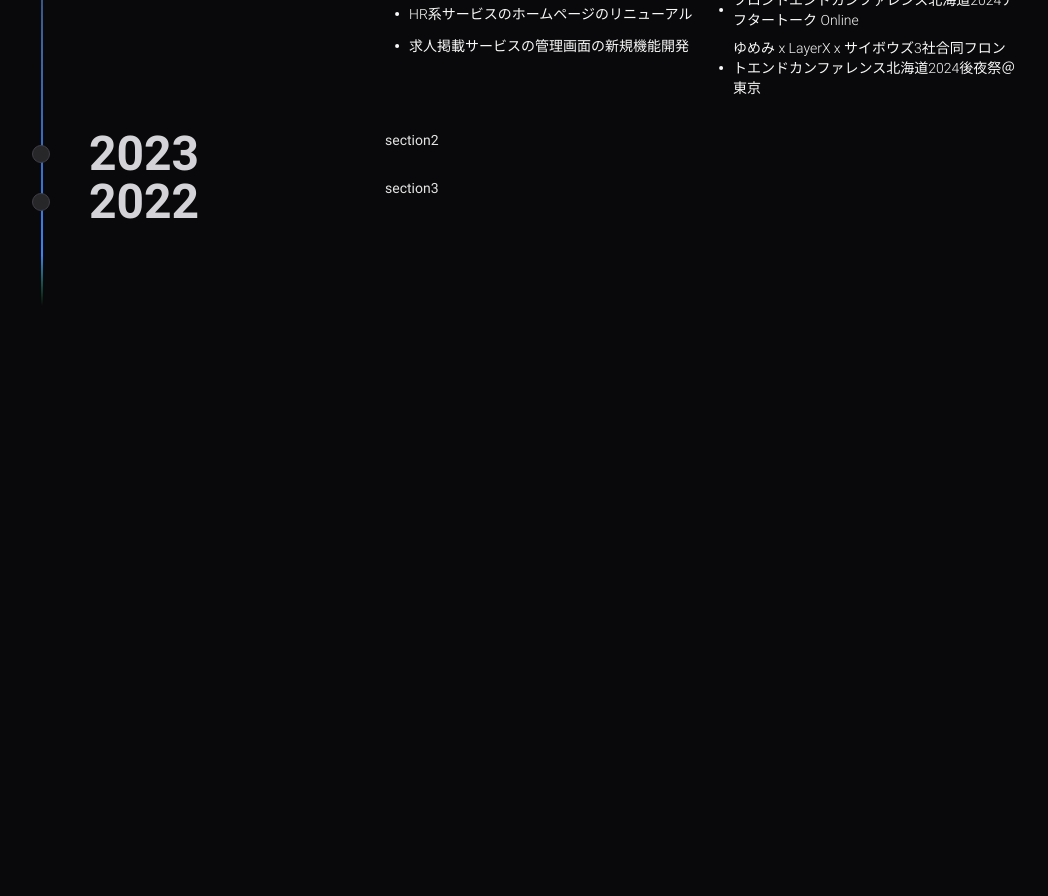
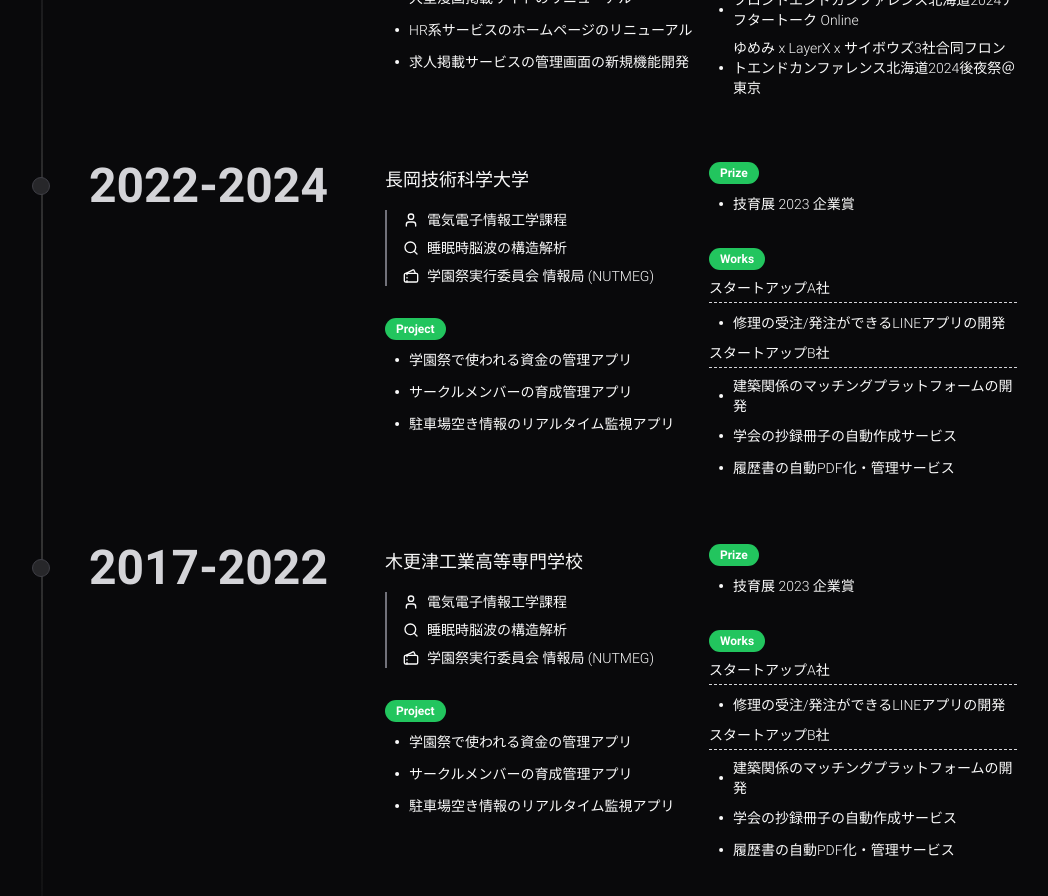
Before and after one commit to imaimai17468/imaimai-portfolio-2nd, a Next.js app: page /about in a window 1280 px wide. Shown: the part 1000-1896 px from the top of the page, without its empty margins (119-1167 px from the left). Before the commit the page ends 1306 px from the top, so only its background shows below. Built offline with nearby package versions, Linux system fonts and the light colour scheme.

Commit message:
Refactor History component in About section; enhance layout and content structure. Updated experience entries to include new projects and awards, improved spacing, and added new icons for better visual representation.

```diff
--- a/src/components/feature/about/history/index.tsx
+++ b/src/components/feature/about/history/index.tsx
@@ -1,12 +1,13 @@
 import { Badge } from "@/components/ui/badge";
 import { Timeline } from "@/components/ui/timeline";
-import { Dot, MonitorIcon, Tickets, UserIcon } from "lucide-react";
+import { Dot, MonitorIcon, Search, Tickets, UserIcon } from "lucide-react";
 
 const data = [
   {
     title: "2024 -",
     content: (
-      <div className="grid grid-cols-2 gap-4 mb-8">
+      <div className="grid grid-cols-2 gap-4 mb-16">
+        <div className="flex flex-col gap-8">
           <div className="flex flex-col gap-4">
             <h3 className="text-lg mt-1">株式会社ゆめみ</h3>
             <ul className="flex flex-col gap-2 pl-4 border-l-2 border-zinc-500 text-sm">
@@ -23,6 +24,7 @@ const data = [
                 <p>技育プロジェクト担当</p>
               </li>
             </ul>
+          </div>
           <div className="flex flex-col gap-2">
             <Badge className="bg-green-500 text-white w-fit">Project</Badge>
             <ul className="flex flex-col gap-2 text-sm">
@@ -78,18 +80,160 @@ const data = [
     ),
   },
   {
-    title: "2023",
+    title: "2022-2024",
     content: (
-      <div>
-        <p className="text-neutral-800 dark:text-neutral-200 text-xs md:text-sm font-normal mb-4">section2</p>
+      <div className="grid grid-cols-2 gap-4 mb-16">
+        <div className="flex flex-col gap-8">
+          <div className="flex flex-col gap-4">
+            <h3 className="text-lg mt-1">長岡技術科学大学</h3>
+            <ul className="flex flex-col gap-2 pl-4 border-l-2 border-zinc-500 text-sm">
+              <li className="flex gap-2 items-center">
+                <UserIcon className="w-4 h-4" />
+                <p>電気電子情報工学課程</p>
+              </li>
+              <li className="flex gap-2 items-center">
+                <Search className="w-4 h-4" />
+                <p>睡眠時脳波の構造解析</p>
+              </li>
+              <li className="flex gap-2 items-center">
+                <Tickets className="w-4 h-4" />
+                <p>学園祭実行委員会 情報局 (NUTMEG)</p>
+              </li>
+            </ul>
+          </div>
+          <div className="flex flex-col gap-2">
+            <Badge className="bg-green-500 text-white w-fit">Project</Badge>
+            <ul className="flex flex-col gap-2 text-sm">
+              <li className="flex items-center">
+                <Dot />
+                <p>学園祭で使われる資金の管理アプリ</p>
+              </li>
+              <li className="flex items-center">
+                <Dot />
+                <p>サークルメンバーの育成管理アプリ</p>
+              </li>
+              <li className="flex items-center">
+                <Dot />
+                <p>駐車場空き情報のリアルタイム監視アプリ</p>
+              </li>
+            </ul>
+          </div>
+        </div>
+        <div className="flex flex-col gap-8">
+          <div className="flex flex-col gap-2">
+            <Badge className="bg-green-500 text-white w-fit">Prize</Badge>
+            <ul className="flex flex-col gap-2 text-sm">
+              <li className="flex items-center">
+                <Dot className="shrink-0" />
+                <p>技育展 2023 企業賞</p>
+              </li>
+            </ul>
+          </div>
+          <div className="flex flex-col gap-2">
+            <Badge className="bg-green-500 text-white w-fit">Works</Badge>
+            <p className="text-sm border-b border-zinc-300 pb-1 border-dashed">スタートアップA社</p>
+            <ul className="flex flex-col gap-2 text-sm">
+              <li className="flex items-center">
+                <Dot className="shrink-0" />
+                <p>修理の受注/発注ができるLINEアプリの開発</p>
+              </li>
+            </ul>
+            <p className="text-sm border-b border-zinc-300 pb-1 border-dashed">スタートアップB社</p>
+            <ul className="flex flex-col gap-2 text-sm">
+              <li className="flex items-center">
+                <Dot className="shrink-0" />
+                <p>建築関係のマッチングプラットフォームの開発</p>
+              </li>
+              <li className="flex items-center">
+                <Dot className="shrink-0" />
+                <p>学会の抄録冊子の自動作成サービス</p>
+              </li>
+              <li className="flex items-center">
+                <Dot className="shrink-0" />
+                <p>履歴書の自動PDF化・管理サービス</p>
+              </li>
+            </ul>
+          </div>
+        </div>
       </div>
     ),
   },
   {
-    title: "2022",
+    title: "2017-2022",
     content: (
-      <div>
-        <p className="text-neutral-800 dark:text-neutral-200 text-xs md:text-sm font-normal mb-4">section3</p>
+      <div className="grid grid-cols-2 gap-4 mb-16">
+        <div className="flex flex-col gap-8">
+          <div className="flex flex-col gap-4">
+            <h3 className="text-lg mt-1">木更津工業高等専門学校</h3>
+            <ul className="flex flex-col gap-2 pl-4 border-l-2 border-zinc-500 text-sm">
+              <li className="flex gap-2 items-center">
+                <UserIcon className="w-4 h-4" />
+                <p>電気電子情報工学課程</p>
+              </li>
+              <li className="flex gap-2 items-center">
+                <Search className="w-4 h-4" />
+                <p>睡眠時脳波の構造解析</p>
+              </li>
+              <li className="flex gap-2 items-center">
+                <Tickets className="w-4 h-4" />
+                <p>学園祭実行委員会 情報局 (NUTMEG)</p>
+              </li>
+            </ul>
+          </div>
+          <div className="flex flex-col gap-2">
+            <Badge className="bg-green-500 text-white w-fit">Project</Badge>
+            <ul className="flex flex-col gap-2 text-sm">
+              <li className="flex items-center">
+                <Dot />
+                <p>学園祭で使われる資金の管理アプリ</p>
+              </li>
+              <li className="flex items-center">
+                <Dot />
+                <p>サークルメンバーの育成管理アプリ</p>
+              </li>
+              <li className="flex items-center">
+                <Dot />
+                <p>駐車場空き情報のリアルタイム監視アプリ</p>
+              </li>
+            </ul>
+          </div>
+        </div>
+        <div className="flex flex-col gap-8">
+          <div className="flex flex-col gap-2">
+            <Badge className="bg-green-500 text-white w-fit">Prize</Badge>
+            <ul className="flex flex-col gap-2 text-sm">
+              <li className="flex items-center">
+                <Dot className="shrink-0" />
+                <p>技育展 2023 企業賞</p>
+              </li>
+            </ul>
+          </div>
+          <div className="flex flex-col gap-2">
+            <Badge className="bg-green-500 text-white w-fit">Works</Badge>
+            <p className="text-sm border-b border-zinc-300 pb-1 border-dashed">スタートアップA社</p>
+            <ul className="flex flex-col gap-2 text-sm">
+              <li className="flex items-center">
+                <Dot className="shrink-0" />
+                <p>修理の受注/発注ができるLINEアプリの開発</p>
+              </li>
+            </ul>
+            <p className="text-sm border-b border-zinc-300 pb-1 border-dashed">スタートアップB社</p>
+            <ul className="flex flex-col gap-2 text-sm">
+              <li className="flex items-center">
+                <Dot className="shrink-0" />
+                <p>建築関係のマッチングプラットフォームの開発</p>
+              </li>
+              <li className="flex items-center">
+                <Dot className="shrink-0" />
+                <p>学会の抄録冊子の自動作成サービス</p>
+              </li>
+              <li className="flex items-center">
+                <Dot className="shrink-0" />
+                <p>履歴書の自動PDF化・管理サービス</p>
+              </li>
+            </ul>
+          </div>
+        </div>
       </div>
     ),
   },
```
Lines whose indentation alone changed are shown as unchanged.
